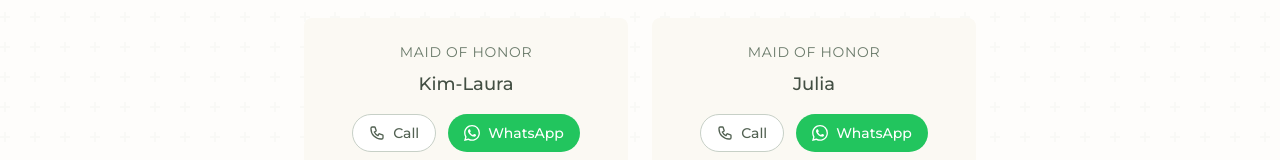
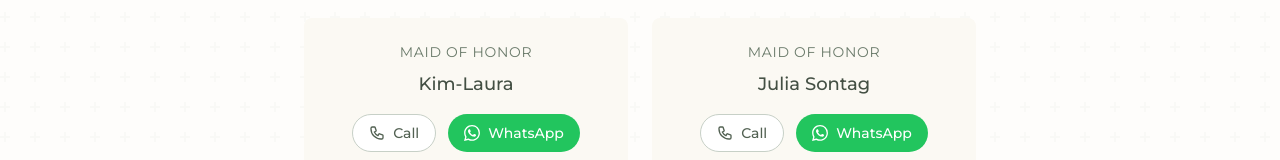
Before and after one commit to carvalho2707/wedding, a React (Vite) app: page / in a window 1280 px wide. Shown: the part 4368-4528 px from the top of the page. Built offline with nearby package versions, Linux system fonts and the light colour scheme; no server answers.

Commit message:
remove child-related FAQ and update contacts with additional roles

```diff
--- a/src/components/Contacts.tsx
+++ b/src/components/Contacts.tsx
@@ -25,7 +25,7 @@ const contacts: Contact[] = [
   },
   {
     role: 'bridesmaid',
-    name: 'Julia ',
+    name: 'Julia Sontag',
     phone: '+49 176 28538222',
   },
 ]
```
